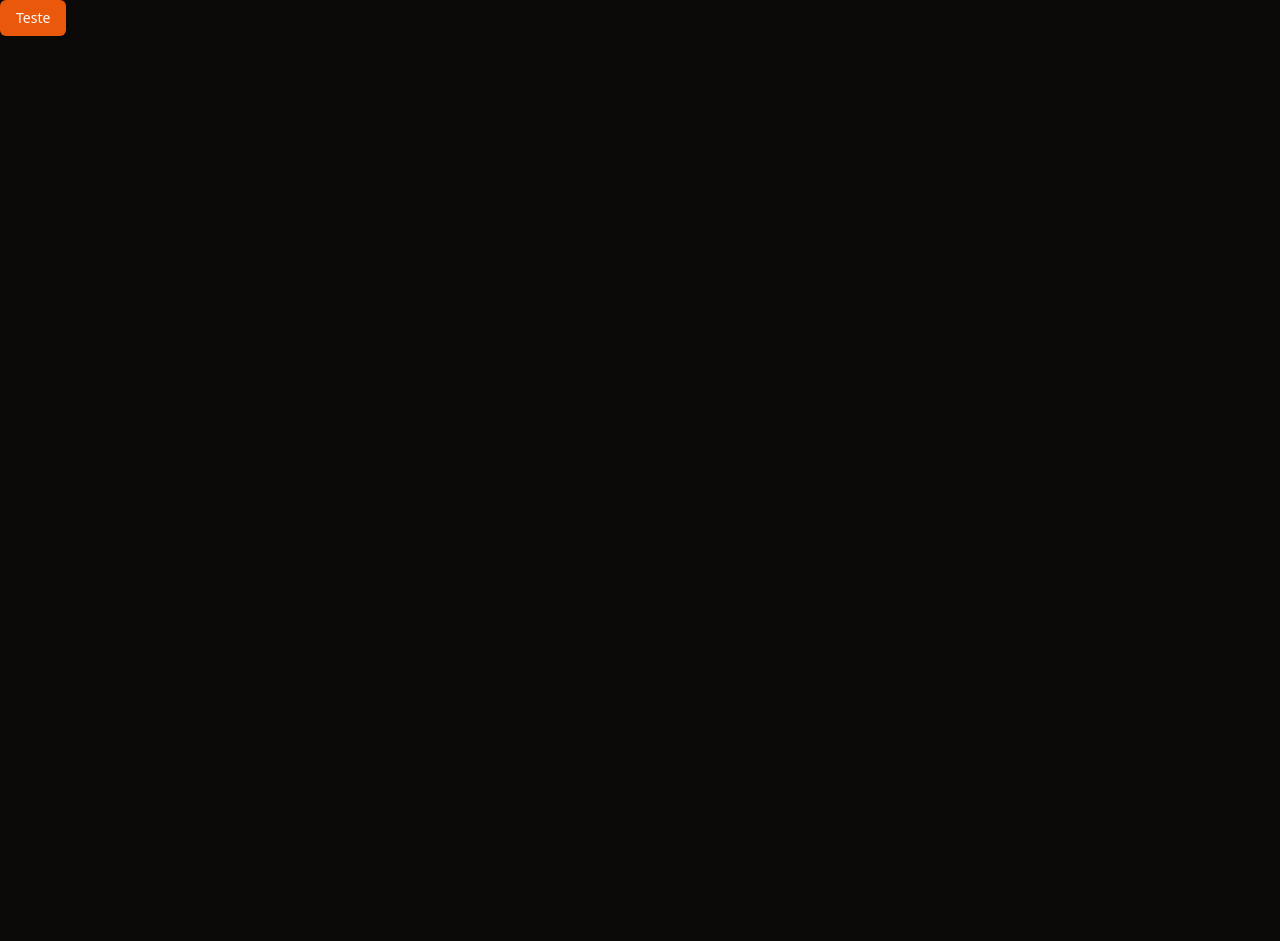
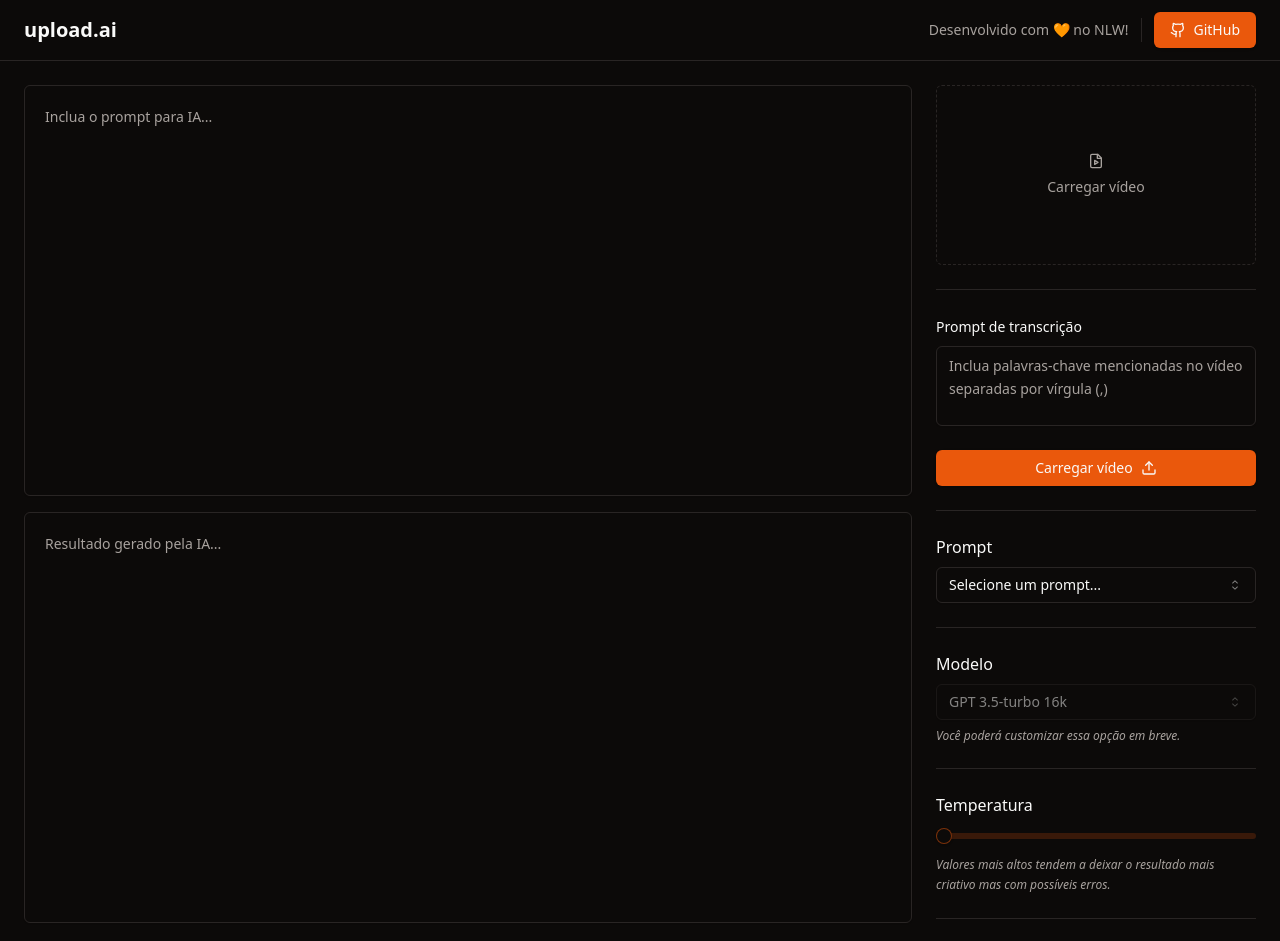
Before and after one commit to Jhonatan-Holanda/upload-ai-web, a React (Vite) app: page / in a window 1280 px wide. Shown: the top 941 px of the page. Before the commit the page ends 800 px from the top, so only its background shows below. Built offline with nearby package versions, Linux system fonts and the light colour scheme.

Commit message:
feat: :sparkles: Created main screen

```diff
--- a/src/App.tsx
+++ b/src/App.tsx
@@ -1,7 +1,132 @@
+import { Github, FileVideo, Upload, Wand2 } from "lucide-react";
+import { Label } from "./components/ui/label";
+import { Slider } from "./components/ui/slider";
 import { Button } from "./components/ui/button";
+import { Textarea } from "./components/ui/textarea";
+import { Separator } from "./components/ui/separator";
+import { Select, SelectContent, SelectItem, SelectTrigger, SelectValue } from "./components/ui/select";
 
 export function App() {
   return (
-    <Button>Teste</Button>
+    <div className="min-h-screen flex flex-col">
+      <div className="px-6 py-3 flex items-center justify-between border-b">
+         <h1 className="text-xl font-bold">upload.ai</h1>
+
+          <div className="flex items-center gap-3">
+            <span className="text-sm text-muted-foreground">Desenvolvido com 🧡 no NLW!</span>
+
+            <Separator orientation="vertical" className="h-6"/>
+
+            <Button variant="default">
+              <Github className="w-4 h-4 mr-2"/>
+              GitHub
+            </Button>
+          </div>
+      </div>
+
+      <main className="flex-1 p-6 flex gap-6">
+        <div className="flex flex-col flex-1 gap-4">
+          <div className="grid grid-rows-2 gap-4 flex-1">
+            <Textarea
+              className="resize-none p-5 leading-relaxed"
+              placeholder="Inclua o prompt para IA..."
+            />
+            <Textarea
+              className="resize-none p-5 leading-relaxed"
+              placeholder="Resultado gerado pela IA..."
+              readOnly
+            />
+          </div>
+
+          <p className="text-sm text-muted-foreground">
+            Lembre-se: você pode utilizar a variável <code className="text-orange-500">{'{transcription}'}</code> no seu prompt para adicionar o conteúdo da transcrição do vídeo selecionado.
+          </p>
+        </div>
+        <aside className="w-80 space-y-6">
+          <form className="space-y-6">
+            <label
+              htmlFor="video"
+              className="border flex rounded-md aspect-video cursor-pointer border-dashed text-sm flex-col gap-2 items-center justify-center text-muted-foreground hover:bg-primary/5"
+            >
+              <FileVideo className="w-4 h-4"/>
+              Carregar vídeo
+            </label>
+
+            <input type="file" id="video" accept="video/mp4" className="sr-only"/>
+
+            <Separator />
+
+            <div className="space-y-2">
+              <Label htmlFor="transcription_prompt">
+                Prompt de transcrição
+              </Label>
+              <Textarea
+                id="transcription_prompt"
+                className="h-20 leading-relaxed resize-none"
+                placeholder="Inclua palavras-chave mencionadas no vídeo separadas por vírgula (,)"
+              />
+            </div>
+
+            <Button type="submit" className="w-full">
+              Carregar vídeo
+              <Upload className="w-4 h-4 ml-2"/>
+            </Button>
+          </form>
+
+          <Separator />
+
+          <form className="space-y-6">
+            <div className="space-y-2">
+              <label>Prompt</label>
+              <Select>
+                <SelectTrigger>
+                  <SelectValue placeholder="Selecione um prompt..."/>
+                </SelectTrigger>
+                <SelectContent>
+                  <SelectItem value="title">Título do Youtube</SelectItem>
+                  <SelectItem value="description">Descrição do Youtube</SelectItem>
+                </SelectContent>
+              </Select>
+            </div>
+
+            <Separator />
+
+            <div className="space-y-2">
+              <label>Modelo</label>
+              <Select disabled defaultValue="gpt3.5">
+                <SelectTrigger>
+                  <SelectValue />
+                </SelectTrigger>
+                <SelectContent>
+                  <SelectItem value="gpt3.5">GPT 3.5-turbo 16k</SelectItem>
+                </SelectContent>
+              </Select>
+              <span className="block text-xs text-muted-foreground italic">Você poderá customizar essa opção em breve.</span>
+            </div>
+
+            <Separator />
+
+            <div className="space-y-4">
+              <label>Temperatura</label>
+              <Slider
+                min={0}
+                max={1}
+                step={0.1}
+              />
+              <span className="block text-xs text-muted-foreground italic leading-relaxed">
+                Valores mais altos tendem a deixar o resultado mais criativo mas com possíveis erros.
+              </span>
+            </div>
+
+            <Separator />
+
+            <Button type="submit" className="w-full">
+              Executar
+              <Wand2 className="w-4 h-4 ml-2" />
+            </Button>
+          </form>
+        </aside>
+      </main>
+    </div>
   )
 }
```
